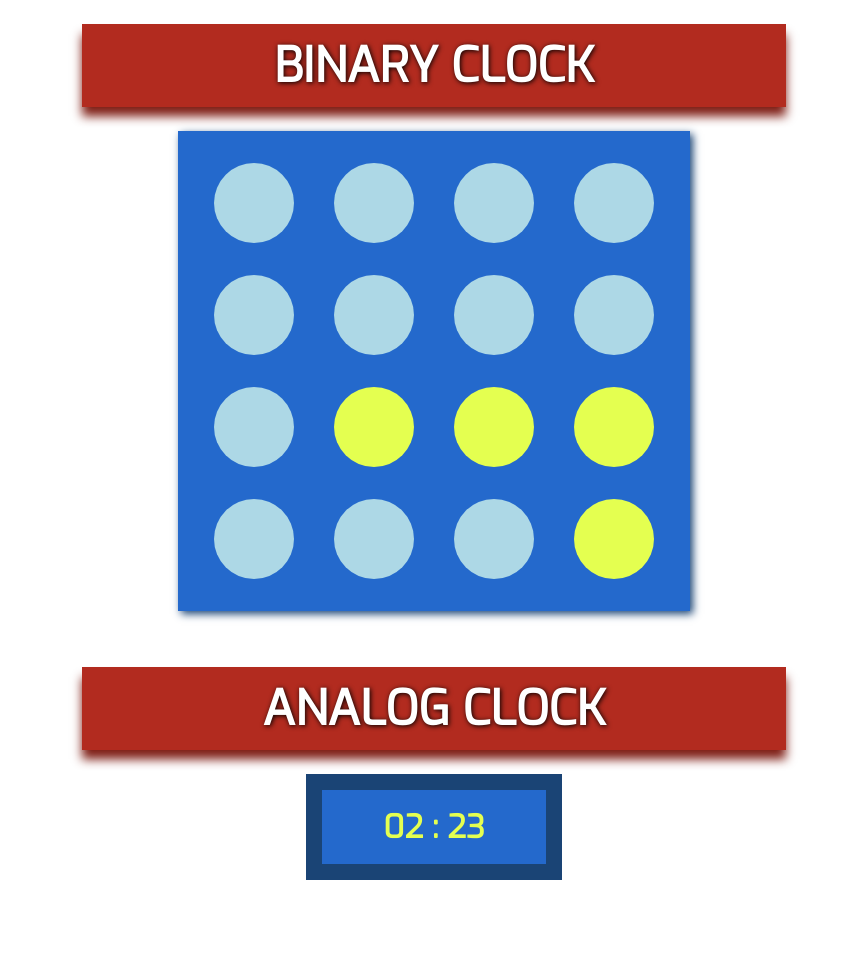
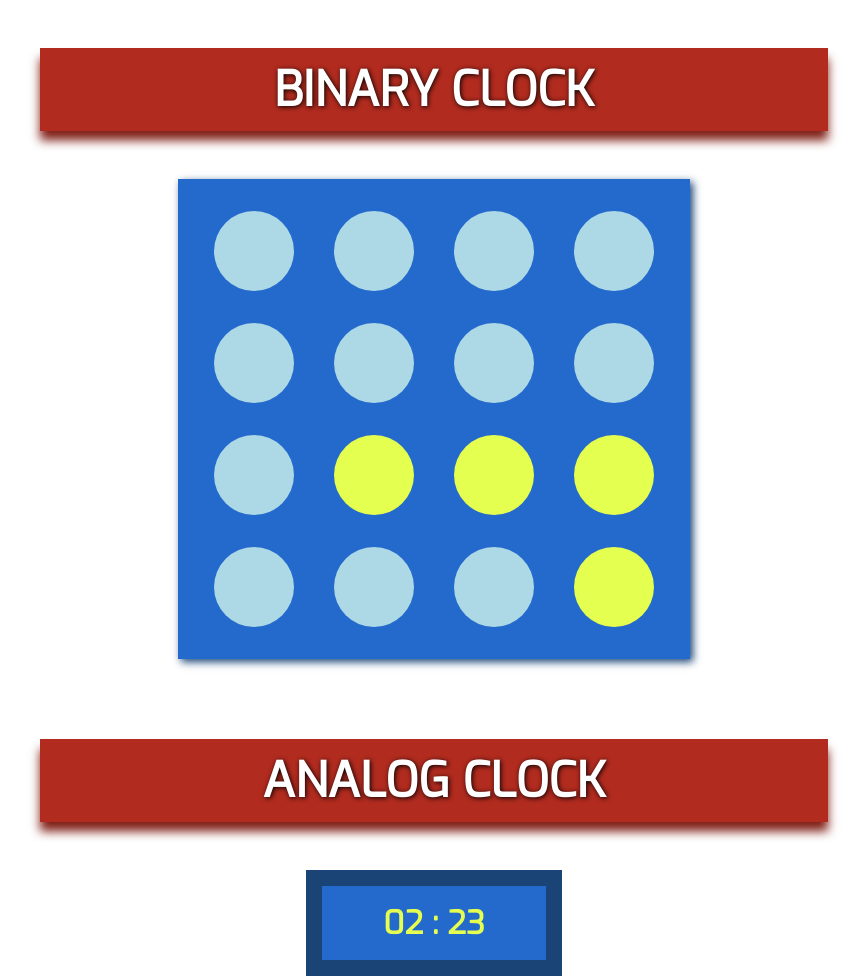
Before and after one commit to czarekp/FrontEnd, a plain HTML site: page My Projects/binaryClock/index.html in a window 1280 px wide. Shown: the whole page, without its empty margins (206-1073 px from the left). Before the commit the page ends 880 px from the top, so only its background shows below. Drawn offline with Linux system fonts and the light colour scheme.

Commit message:
Changed headers margins and width

```diff
--- a/My Projects/binaryClock/style.css
+++ b/My Projects/binaryClock/style.css
@@ -21,12 +21,13 @@
 }
 
 h1 {
+	width: 60%;
 	text-transform: uppercase;
 	color: white;
 	font-size: 3em;
 	text-align: center;
 	padding: 0.2em;
-	margin: 0.5em 6em;
+	margin: 1em auto;
 	background-color: #B22B1F;
 	text-shadow: 0.02em 0.02em 0.1em black;
 	-webkit-box-shadow: 0 0.2em 0.2em #7F1F16;
```
